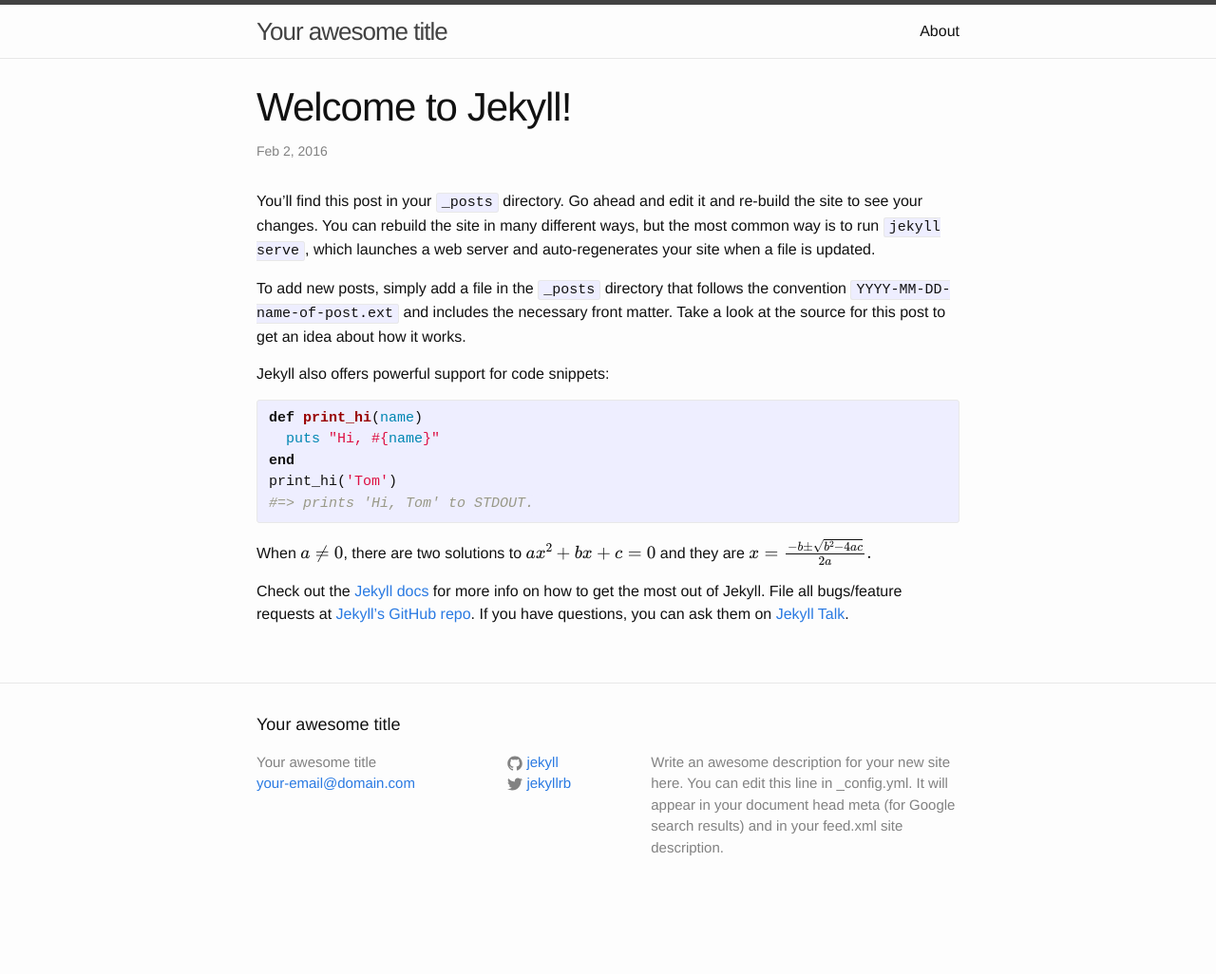
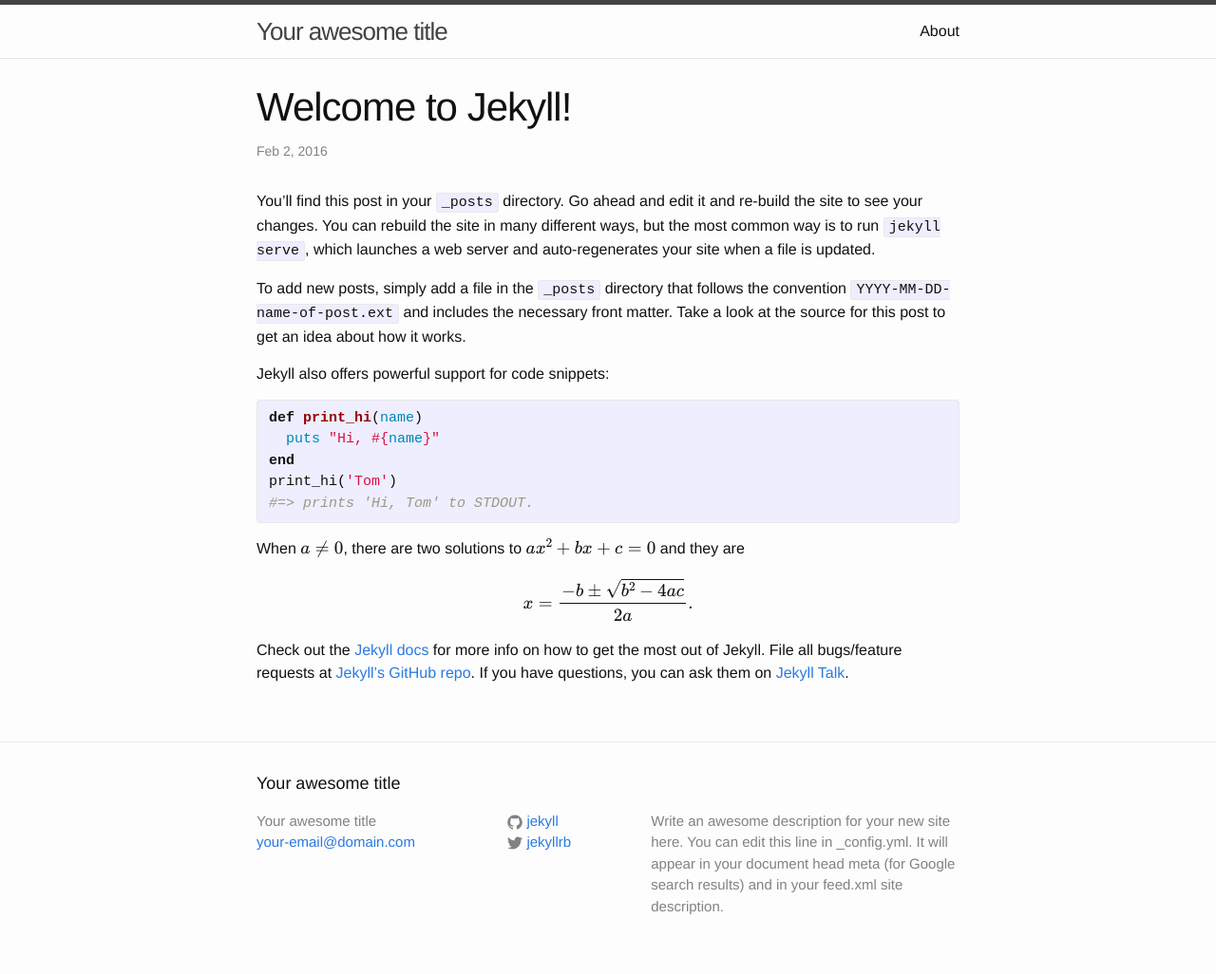
Before and after one commit to Vesnica/vesnica.github.io, a Jekyll site: the page built from _posts/2016-02-02-welcome-to-jekyll.markdown, in a window 1280 px wide. Shown: the whole page at 95% size. Built offline with Jekyll 4.4.1, drawn with Linux system fonts in a browser that asks for light colours; formulas are drawn with MathJax 3; before the commit the page ends 964 px from its top, so only the background shows below that.

```diff
--- a/_posts/2016-02-02-welcome-to-jekyll.markdown
+++ b/_posts/2016-02-02-welcome-to-jekyll.markdown
@@ -18,8 +18,8 @@ print_hi('Tom')
 #=> prints 'Hi, Tom' to STDOUT.
 {% endhighlight %}
 
-When $$a \ne 0$$, there are two solutions to \\(ax^2 + bx + c = 0\\) and they are
-$$x = {-b \pm \sqrt{b^2-4ac} \over 2a}.$$
+When \\(a \ne 0\\), there are two solutions to \\(ax^2 + bx + c = 0\\) and they are
+\\[x = {-b \pm \sqrt{b^2-4ac} \over 2a}.\\]
 
 Check out the [Jekyll docs][jekyll-docs] for more info on how to get the most out of Jekyll. File all bugs/feature requests at [Jekyll’s GitHub repo][jekyll-gh]. If you have questions, you can ask them on [Jekyll Talk][jekyll-talk].
 
```
